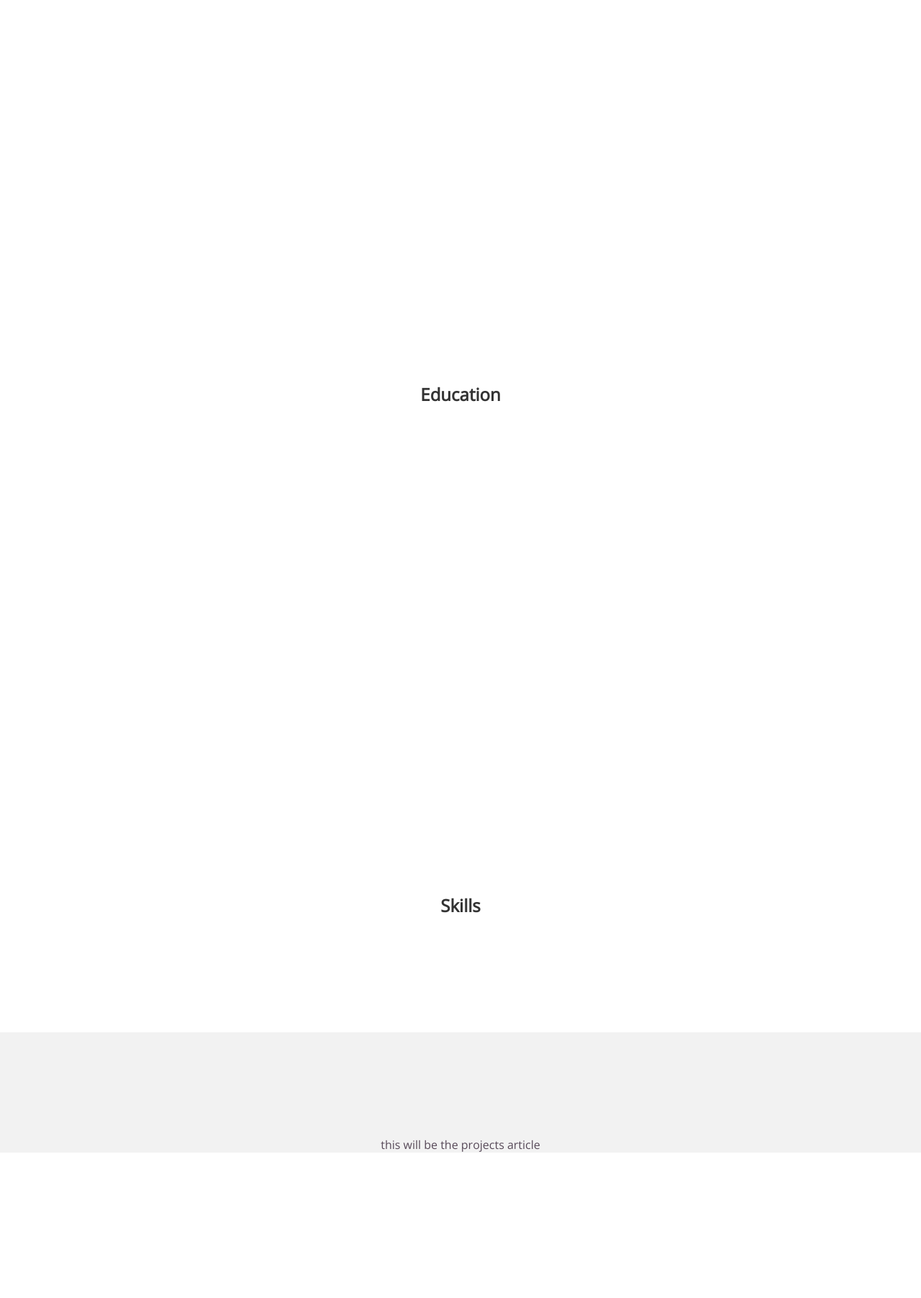
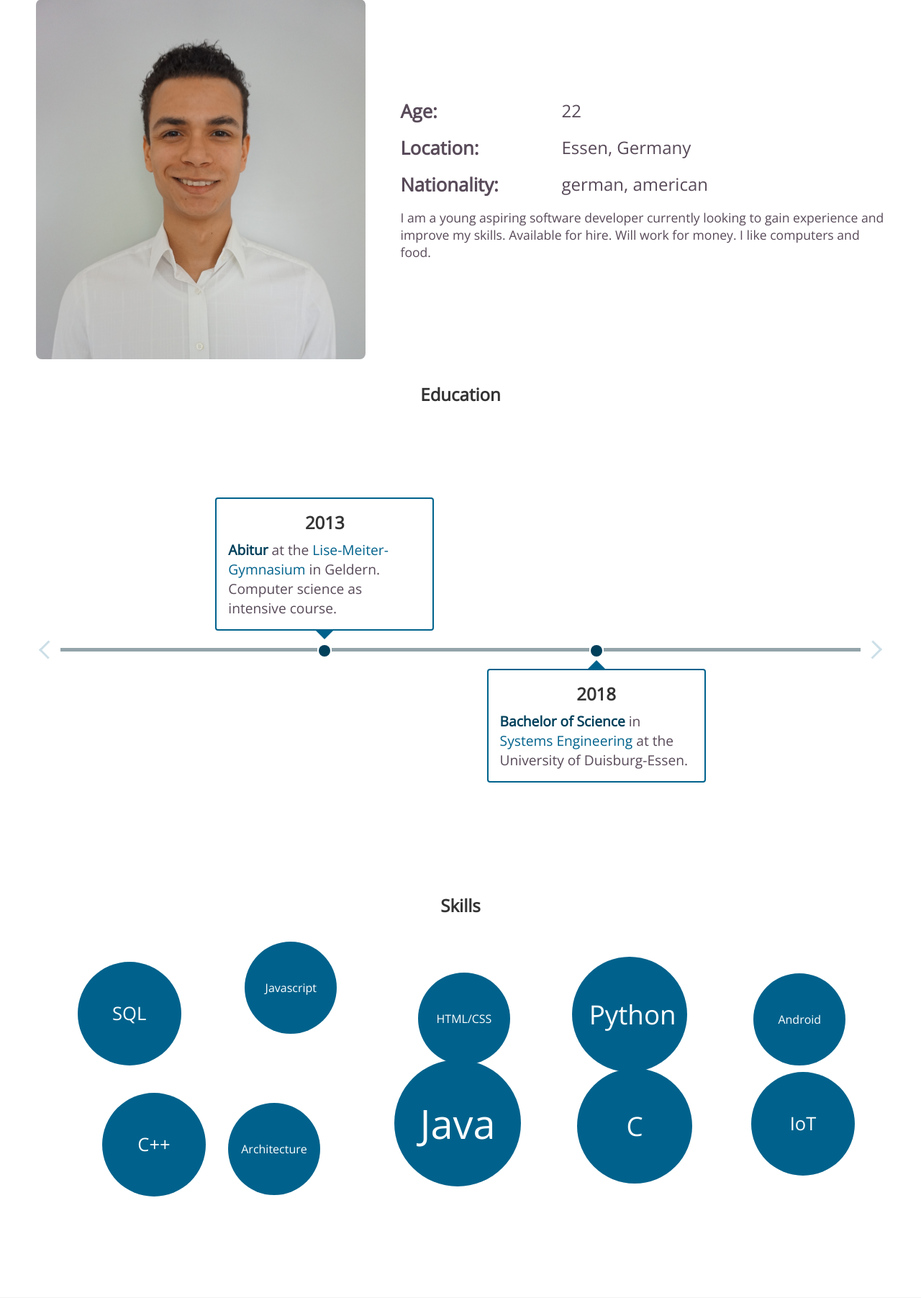
Before and after one commit to NAllwood/Website, a Python web app: template static/templates/basic.html in a window 1280 px wide. Shown: the part 1065-2868 px from the top of the page at 72% size. Run offline with Jinja, Linux system fonts and the light colour scheme; the template is opened without the code that fills it, so the values that code supplies are empty.

Commit message:
skills cloud 1.0

```diff
--- a/static/css/main.css
+++ b/static/css/main.css
@@ -418,9 +418,35 @@
   opacity: 1;
 }
 
+.skillpoint {
+  position:relative;
+  color: white;
+  height:112px;
+  width: 112px;
+  border-radius: 50%;
+  text-align: center;
+  line-height: 112px;
+  margin: 8px;
+}
+
+.flex_break {
+  flex-basis: 100%;
+  width: 0px;
+  height: 0px;
+  overflow: hidden;
+  display: inline-block;
+  }
+@media screen and (max-width: 479px) {
+.break {display: none;}
+}
+
 .simple_container {
   width: inherit;
-  display: block;
+  display: flex;
+  flex-direction: row;
+  align-items: center;
+  flex-wrap: wrap;
+  justify-content: space-evenly;
 }
 
 @keyframes slideInLeft {
--- a/static/js/scripts.js
+++ b/static/js/scripts.js
@@ -129,32 +129,42 @@
 }
 
 function render_skills(){
-  var skills_obj_list = [{text:"Java",size:20},
-                     {text:"C",size:16},
-                     {text:"C++",size:12},
-                     {text:"Python",size:16},
-                     {text:"SQL",size:"12px"},
-                     {text:"HTML/CSS",size:8},
-                     {text:"Javascript",size:8},
-                     {text:"Software Architecture",size:8},
-                     {text:"IoT",size:12},
-                     {text:"Android",size:8}];
+  var skills_obj_list = [{text:"Java",size:32,font_size:"3.5em"},
+                     {text:"C",size:24,font_size:"2.3em"},
+                     {text:"C++",size:16,font_size:"1.6em"},
+                     {text:"Python",size:24,font_size:"2.3em"},
+                     {text:"SQL",size:16,font_size:"1.6em"},
+                     {text:"HTML/CSS",size:8,font_size:"1em"},
+                     {text:"Javascript",size:8,font_size:"1em"},
+                     {text:"Architecture",size:8,font_size:"1em"},
+                     {text:"IoT",size:16,font_size:"1.6em"},
+                     {text:"Android",size:8,font_size:"1em"}];
 
   var skills_ele_list = make_divs(skills_obj_list);
   var indices = Array.apply(null, Array(skills_ele_list.length)).map(function (val, index) {return index;});
 
-  var placement = [];
   container = document.getElementById("skills_container");
-  for(var i = 0; i < 2; i++){
-    placement[i] = [];
-    for(var j = 0; j < 5; j++){
-      var rand = Math.floor((Math.random() * indices.length));
-      var div = skills_ele_list[indices[rand]];
-      div.style.top =
-      container.appendChild();
+  for (var i = 0; i < skills_obj_list.length; i++){
+    var rand_index = Math.floor((Math.random() * indices.length));
+    var rand_top = Math.floor((12+ Math.random() * 12)) * (Math.round(Math.random()) * 2 - 1);
+    var rand_left = Math.floor((12+ Math.random() * 16)) * (Math.round(Math.random()) * 2 - 1);
+    var div = skills_ele_list[indices[rand_index]];
+
+    div.style.top = rand_top.toString()+"px";
+    div.style.left = rand_left.toString()+"px";
+    div.style.fontSize = skills_obj_list[indices[rand_index]].font_size;
+
+    //wrap after five elements
+    if ((i)%5 == 0 && i != 0){
+      var breaker = document.createElement("div");
+      breaker.classList.add("flex_break");
+      container.appendChild(breaker);
     }
+
+    indices.splice(rand_index,1);
+    container.appendChild(div);
+
   }
-  console.log(placement);
 }
 
 function make_divs(array){
@@ -162,9 +172,9 @@
   for(i in array){
     var div = document.createElement("div");
     div.innerHTML = array[i].text;
-    //TODO
-    div.style.top = (28-array[i].size).toString()+"px";
+    div.style.backgroundColor="var(--light_color)";
     div.style.padding = array[i].size.toString()+"px";
+    div.classList.add("skillpoint");
     div_list.push(div);
   }
   return div_list;
```
